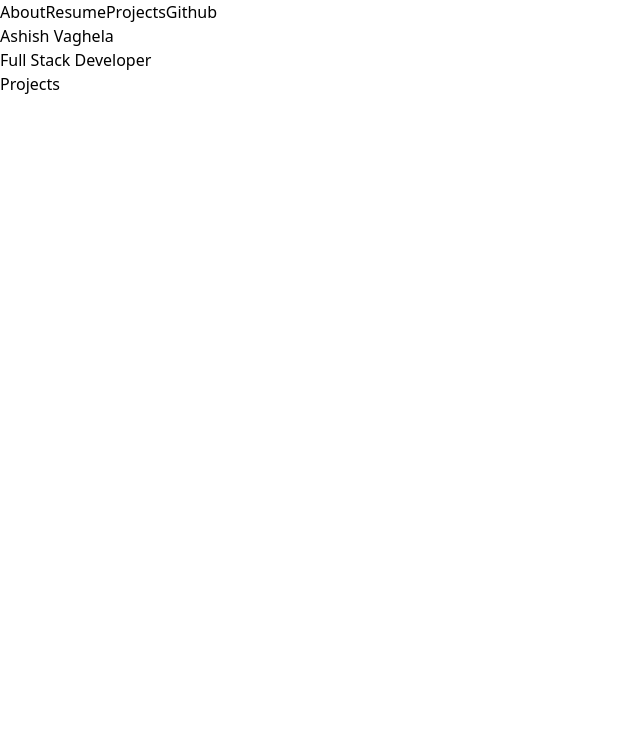
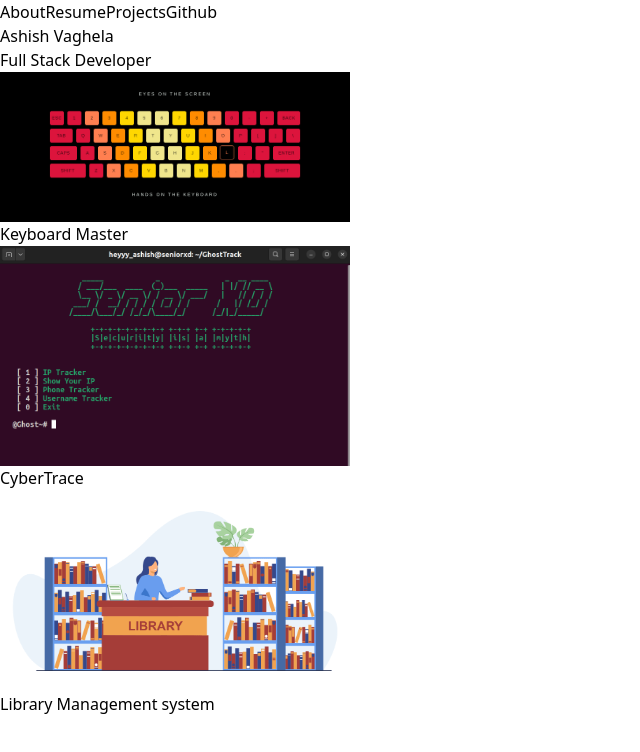
Before and after one commit to sunnykadivar212/sunnykadivar212.github.io, a React (Vite) app: page /projects in a window 1280 px wide. Shown: the top 752 px of the page, without its empty margins (0-640 px from the left). Built offline with nearby package versions, Linux system fonts and the light colour scheme.

Commit message:
Add projects

```diff
--- a/src/components/projects/Projects.jsx
+++ b/src/components/projects/Projects.jsx
@@ -2,7 +2,69 @@ import React from 'react'
 
 function Projects() {
   return (
-    <div>Projects</div>
+    <div className="flex flex-col gap-16 lg:gap-6">
+  <div className="my-4 grid gap-2 md:grid-cols-2 lg:gap-10">
+    <a
+      href="https://www.kmaster.ashishcodejourney.tech/"
+      className="flex flex-col bg-slate-50 items-center gap-4 rounded-2xl py-20 text-slate-700 transition-all duration-700 hover:bg-slate-200"
+    >
+      <img
+        src="/src/assets/projects/kmaster.jpg"
+        alt="daisyUI"
+        width={350}
+        height={350}
+        className="rounded-lg transition-all duration-300"
+        style={{ viewTransitionName: "img-kmaster" }}
+      />{" "}
+      <div
+        className="text-center text-sm"
+        style={{ viewTransitionName: "title-kmaster" }}
+      >
+        Keyboard Master
+      </div>{" "}
+    </a>
+    <a
+      href="https://github.com/Ashish-CodeJourney/CYBERTRACE"
+      className="flex flex-col bg-slate-50 items-center gap-4 rounded-2xl py-20 text-slate-700 transition-all duration-700 hover:bg-slate-200"
+    >
+      <img
+        src="/src/assets/projects/cybertrace.jpg"
+        alt="project1"
+        width={350}
+        height={350}
+        className="rounded-lg transition-all duration-300"
+        style={{ viewTransitionName: "img-cybertrace" }}
+      />{" "}
+      <div
+        className="text-center text-sm"
+        style={{ viewTransitionName: "title-cybertrace" }}
+      >
+        CyberTrace
+      </div>{" "}
+    </a>
+    <a
+      href="https://github.com/Ashish-CodeJourney/Library_management"
+      className="flex flex-col bg-slate-50 items-center gap-4 rounded-2xl py-20 text-slate-700 transition-all duration-700 hover:bg-slate-200"
+    >
+      <img
+        src="/src/assets/projects/library.jpg"
+        alt="Atbox.io"
+        width={350}
+        height={350}
+        className="rounded-lg transition-all duration-300"
+        style={{ viewTransitionName: "img-library" }}
+      />{" "}
+      <div
+        className="text-center text-sm"
+        style={{ viewTransitionName: "title-library" }}
+      >
+        Library Management system
+      </div>{" "}
+    </a>
+
+  </div>
+</div>
+
   )
 }
 
```
